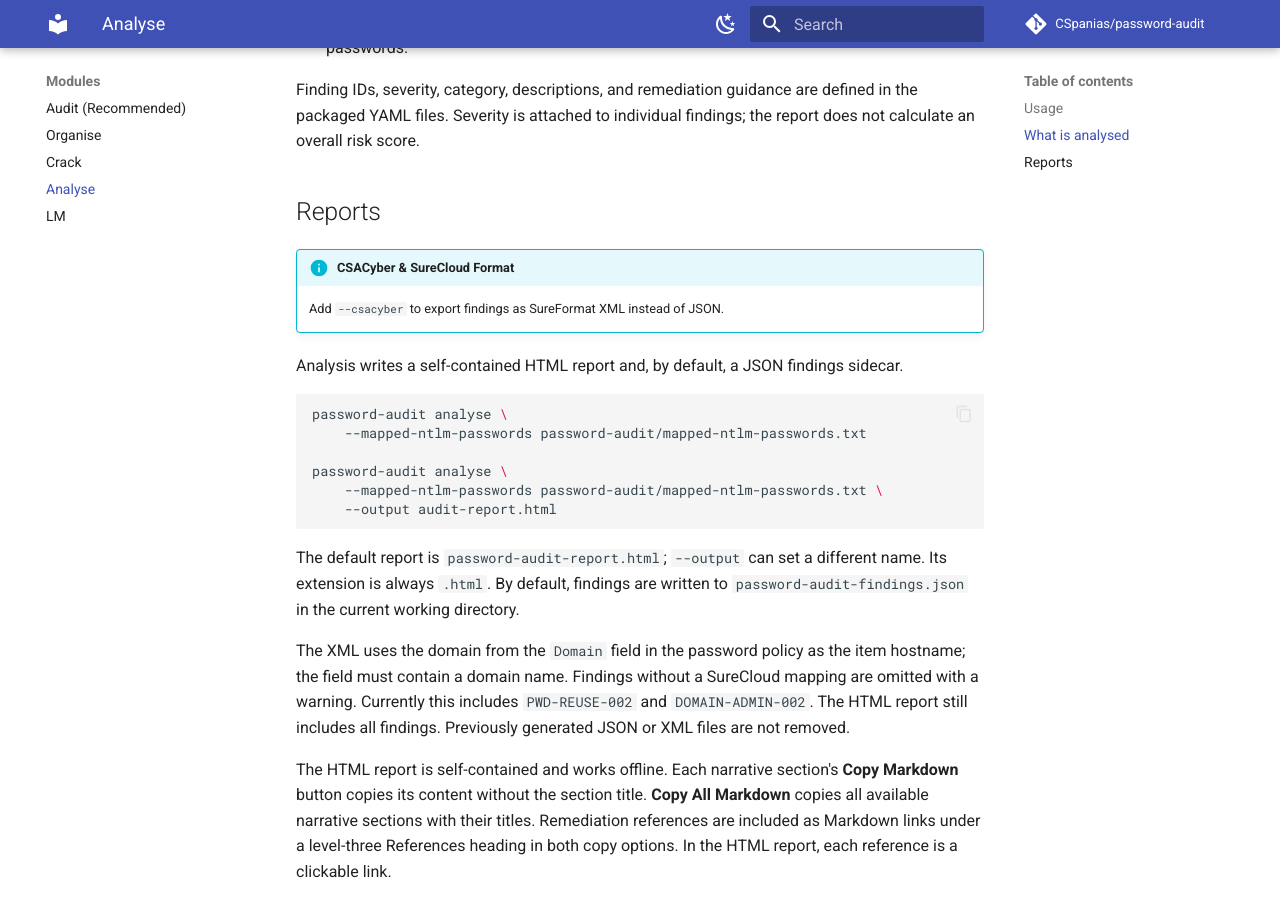
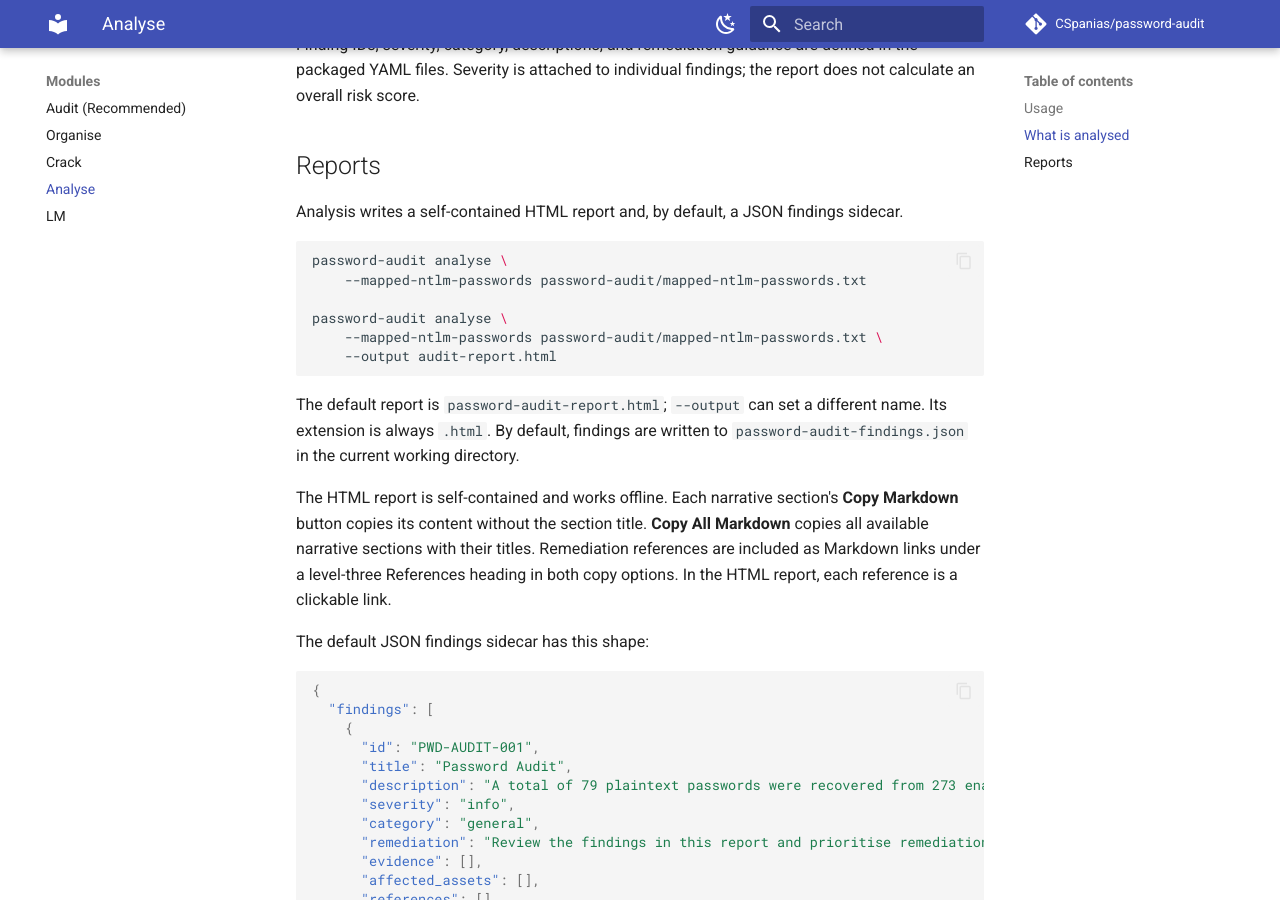
Before and after one commit to CSpanias/password-audit, an MkDocs documentation site: the page built from docs/analyse.md, in a window 1280 px wide and 900 px high, scrolled down 1548 px. Built offline with MkDocs 1.6.1 and Material for MkDocs 9.7.7, drawn with Linux system fonts in a browser that asks for light colours; comment, search, counter and statistics services are not loaded; some of the changed text lies outside the part shown.

Commit message:
Removed public SureFormat documentation
Co-authored-by: Copilot <223556219+Copilot@users.noreply.github.com>

```diff
--- a/docs/analyse.md
+++ b/docs/analyse.md
@@ -34,7 +34,6 @@ generated terms.
 | `-E`, `--enabled-users` | Enabled account list used for summary statistics. |
 | `-U`, `--lm-users` | Accounts associated with LM hashes. |
 | `-O`, `--output` | HTML report output path. |
-| `--csacyber` | Export SureFormat XML findings instead of JSON. |
 
 Use `password-audit analyse --help` for all aliases and default paths.
 
@@ -56,9 +55,6 @@ findings; the report does not calculate an overall risk score.
 
 ## Reports
 
-!!! info "CSACyber & SureCloud Format"
-    Add `--csacyber` to export findings as SureFormat XML instead of JSON.
-
 Analysis writes a self-contained HTML report and, by default, a JSON findings
 sidecar.
 
@@ -74,12 +70,6 @@ password-audit analyse \
 The default report is `password-audit-report.html`; `--output` can set a
 different name. Its extension is always `.html`. By default, findings are written to
 `password-audit-findings.json` in the current working directory.
-
-The XML uses the domain from the `Domain` field in the password policy as the
-item hostname; the field must contain a domain name. Findings without a
-SureCloud mapping are omitted with a warning. Currently this includes
-`PWD-REUSE-002` and `DOMAIN-ADMIN-002`. The HTML report still includes all
-findings. Previously generated JSON or XML files are not removed.
 
 The HTML report is self-contained and works offline. Each narrative section's
 **Copy Markdown** button copies its content without the section title.
```
Also changed, not shown: README.md (+1 -1 lines), docs/audit.md (+0 -5 lines), docs/index.md (+0 -4 lines).
